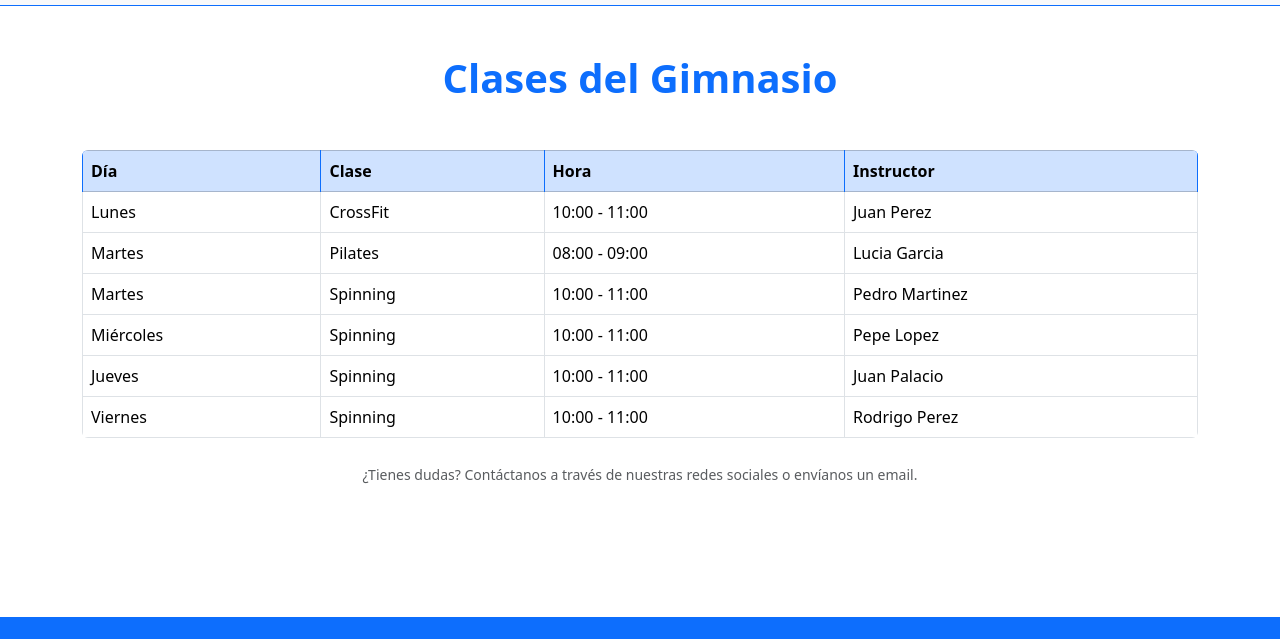
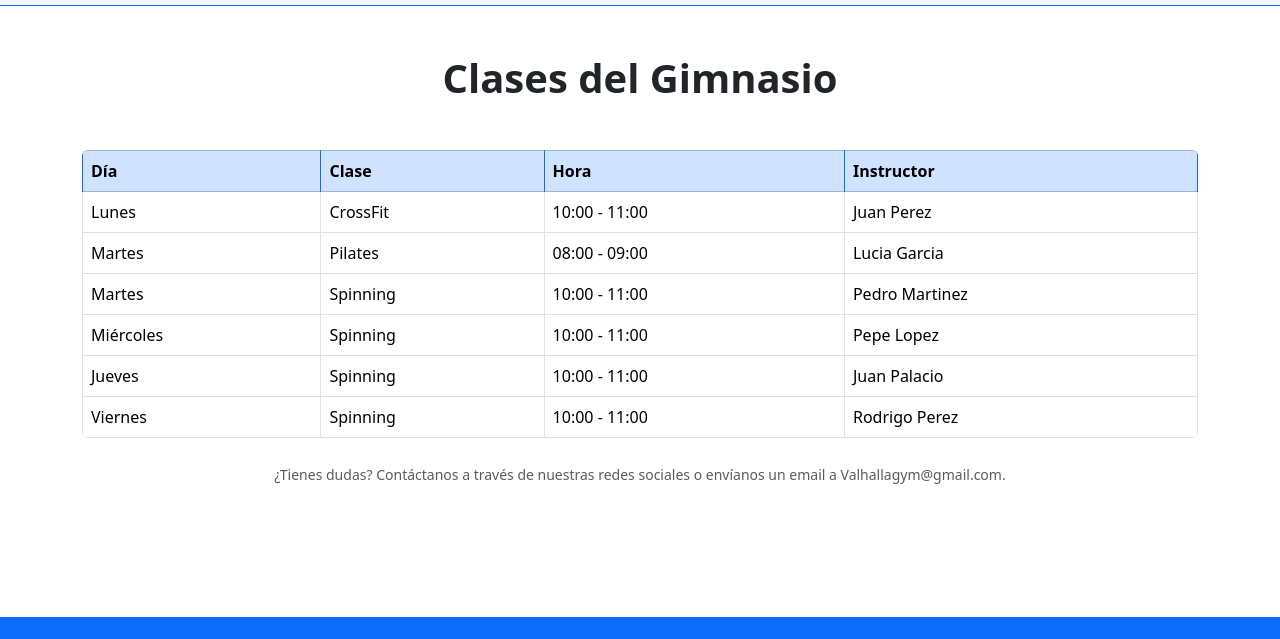
Before and after one commit to DanielBernadPenuelas/DanielBernadPenuelas.github.io, a plain HTML site: page html/Horario.html in a window 1280 px wide. Shown: the part 61-700 px from the top of the page. Drawn offline with nearby package versions, Linux system fonts and the light colour scheme.

```diff
--- a/html/Horario.html
+++ b/html/Horario.html
@@ -41,7 +41,6 @@
         }
 
         h1 {
-            color: #0d6efd;
             font-weight: 700;
             margin-bottom: 2rem;
         }
@@ -161,7 +160,7 @@
         </div>
 
         <p class="text-center text-muted mt-4">
-            <small>¿Tienes dudas? Contáctanos a través de nuestras redes sociales o envíanos un email.</small>
+            <small>¿Tienes dudas? Contáctanos a través de nuestras redes sociales o envíanos un email a Valhallagym@gmail.com.</small>
         </p>
     </main>
 
```
